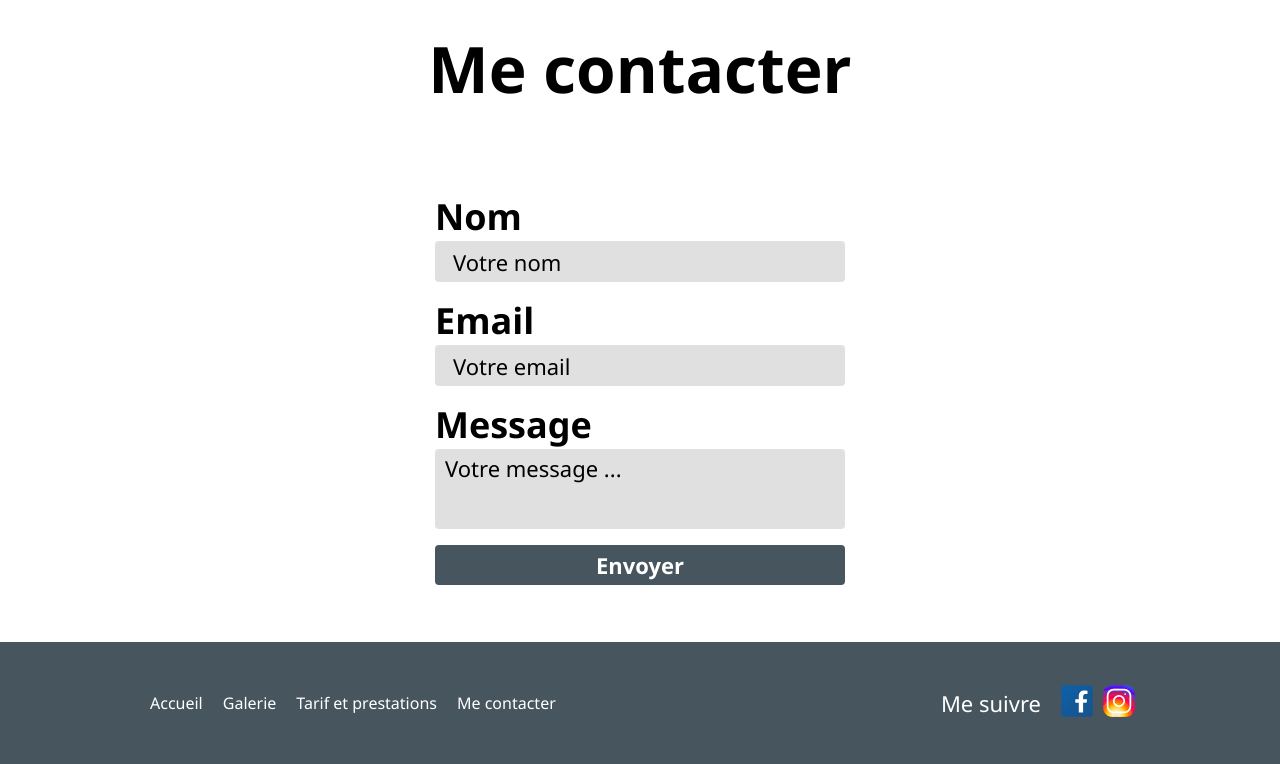
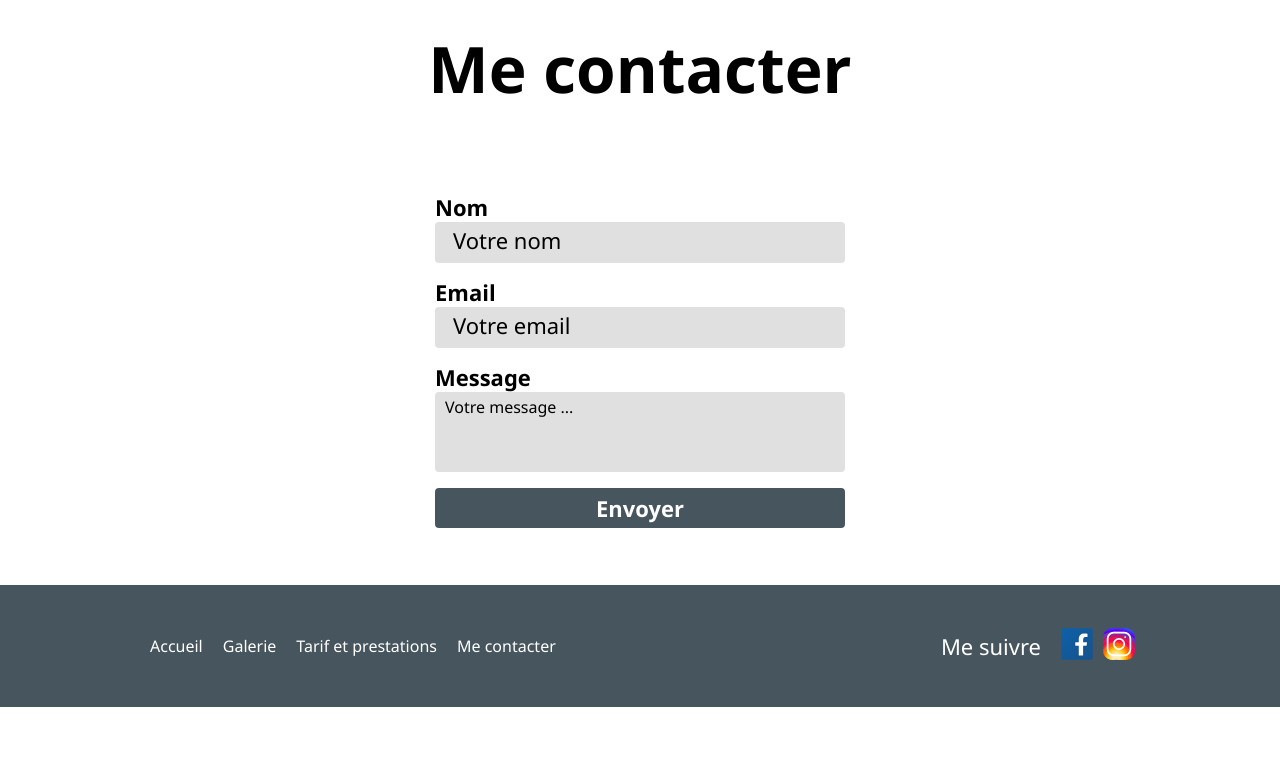
Before and after one commit to Paurelle/projet_charles, a PHP site: the page made by other page/contact/contact.php in a window 1280 px wide. Shown: the part 177-941 px from the top of the page. After the commit the page ends 884 px from the top, so only its background shows below. Run offline with PHP 8.4, Linux system fonts and the light colour scheme.

Commit message:
Font size contact modifier

```diff
--- a/other page/contact/css/contact.css
+++ b/other page/contact/css/contact.css
@@ -114,7 +114,7 @@ main {
     }
 
     form label {
-        font-size: 36px;
+        font-size: 22px;
         font-weight: 600;
     }
     form input {
@@ -125,7 +125,7 @@ main {
         padding-left: 18px;
         padding-right: 18px;
         margin-bottom: 14px;
-        font-size: 22px;
+        font-size: 16px;
     }
     form input::placeholder {
         color: #000;
@@ -139,14 +139,14 @@ main {
         padding-right: 10px;
         height: 80px;
         resize: none;
-        font-size: 22px;
+        font-size: 16px;
         margin-bottom: 16px;
         border: none;
         border-radius: 4px;
     }
     textarea::placeholder {
         color: #000;
-        font-size: 22px;
+        font-size: 16px;
     }
 
     form button {
```
